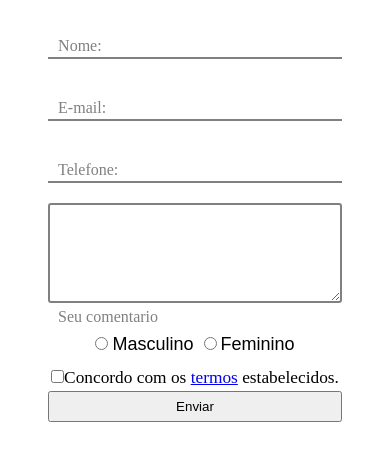
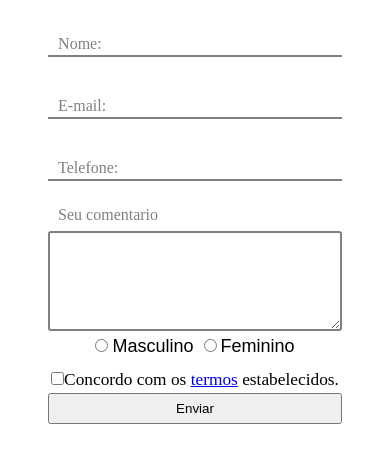
Before and after one commit to kikeeufalo/FormularioRegistro, a plain HTML site: page form/index.html in a window 390 px wide. Shown: the part 254-716 px from the top of the page. Drawn offline with Linux system fonts and the light colour scheme.

Commit message:
Update do textarea

```diff
--- a/form/CSS/styles.css
+++ b/form/CSS/styles.css
@@ -102,6 +102,7 @@
     .input-textarea {
         display: flex;
         flex-direction: column;
+        position: relative;
     }
 
     .input-textarea label {
@@ -109,6 +110,7 @@
         color: gray;
         text-align: left;
         padding: 5px 0px 3px 10px;
+        position: absolute;
     }
 
     .input-textarea textarea {
@@ -122,13 +124,17 @@
         min-height: 100px;
         max-width: 0;
         transition: all 0.3s ease-in-out;
+        margin-top: 30px;
     }
 
-    /* TODO terminar de fazer o textarea*/
-    .input-textarea textarea:focus + label {
+    .input-textarea textarea:focus {
         color: blue;
         border: 2px solid rgb(116, 163, 46);
         background-color: rgba(128, 128, 128, 0.1);
+    }
+
+    .input-textarea textarea:focus + label {
+        color: red;
     }
 
     .container-input-check label {
```
